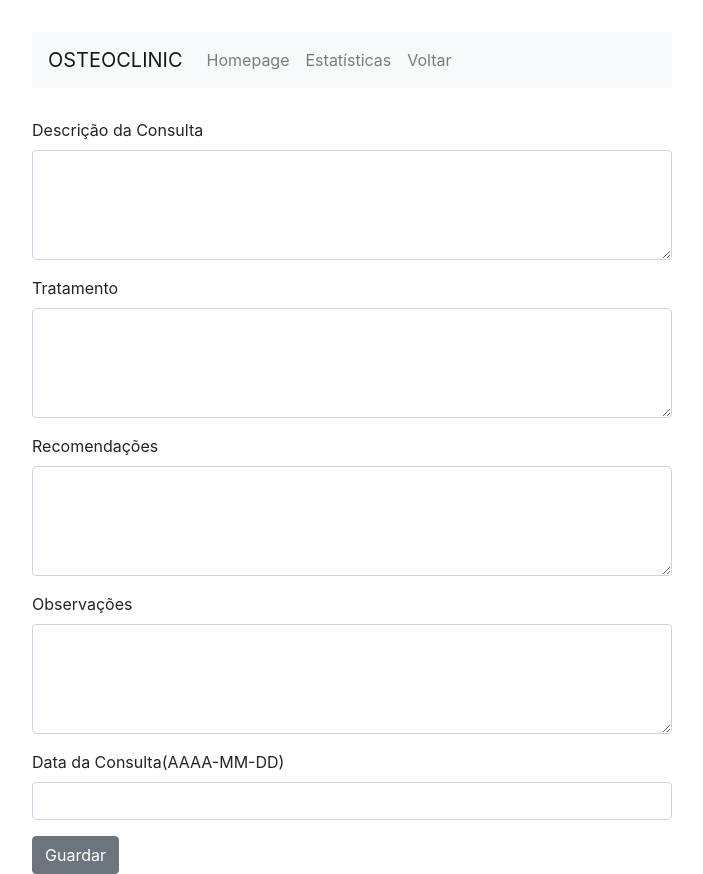
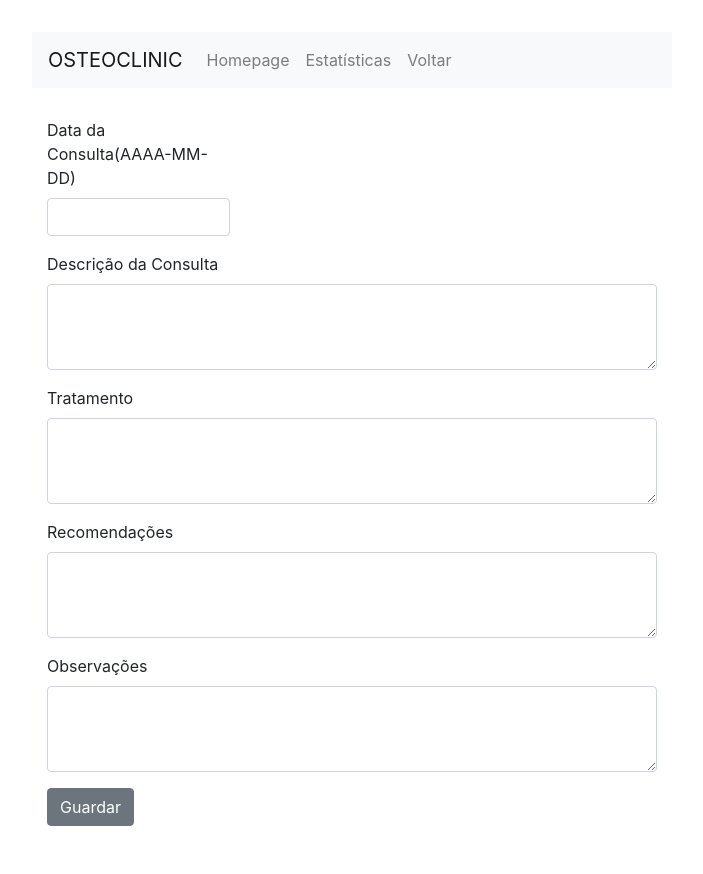
Before and after one commit to Project-Osteo/WebApp, a React (Create React App) app in the folder frontend/: page /novaConsulta/1 in a window 1280 px wide. Shown: the whole page, without its empty margins (288-991 px from the left). Built offline with nearby package versions, Linux system fonts and the light colour scheme.

Commit message:
form nova consulta

```diff
--- a/frontend/src/pages/NovaConsulta/index.js
+++ b/frontend/src/pages/NovaConsulta/index.js
@@ -2,7 +2,7 @@ import React, { useState } from 'react';
 import { Link, useParams, useHistory } from 'react-router-dom';
 import { FiHome, FiSettings, FiPower, FiArrowLeft } from 'react-icons/fi';
 import Navbar from 'react-bootstrap/Navbar';
-import { Form, Nav, Button } from 'react-bootstrap';
+import { Form, Nav, Button, Col, Row } from 'react-bootstrap';
 import axios from 'axios';
 
 import './styles.css';
@@ -22,7 +22,7 @@ export default function NovaConsulta (){
     const submitConsulta = async () => {
         let res = await axios.post(`http://localhost:3001/consultas/${id}`,
         { data_consulta: data, descricao_consulta: descricao, tratamento: tratamento, obs_consulta: obs, recomendacao: rec })
-            history.push(`/pacientes/${id}`);
+            /*history.push(`/pacientes/${id}`);*/
             console.log(res);
     }
 
@@ -106,34 +106,46 @@ export default function NovaConsulta (){
             </div>*/}
 
             <Form>
-            <Form.Group controlId="descricaoConsulta">
-                <Form.Label>Descrição da Consulta</Form.Label>
-                <Form.Control as="textarea" rows={4} type="text" value={descricao}
-                    onChange={(e) => setDescricao(e.target.value)} />
-            </Form.Group>
-            <Form.Group controlId="tratamento">
-                <Form.Label>Tratamento</Form.Label>
-                <Form.Control as="textarea" rows={4} type="text" value={tratamento}
-                   onChange={(e) => setTratamento(e.target.value)} />
-            </Form.Group>
-            <Form.Group controlId="recomendacoes">
-                <Form.Label>Recomendações</Form.Label>
-                <Form.Control as="textarea" rows={4} type="text" value={rec}
-                    onChange={(e) => setRec(e.target.value)} />
-            </Form.Group>
-            <Form.Group controlId="observacoes">
-                <Form.Label>Observações</Form.Label>
-                <Form.Control as="textarea" rows={4} type="text" value={obs}
-                    onChange={(e) => setObs(e.target.value)} />
-            </Form.Group>
             <Form.Group controlId="dataConsulta">
+                <Col sm="4">
                 <Form.Label>Data da Consulta(AAAA-MM-DD)</Form.Label>
                 <Form.Control type="text" value={data}
                     onChange={(e) => setData(e.target.value)} />
+                </Col>
             </Form.Group>
-            <Button variant="secondary" type="submit" onClick={submitConsulta}>
+            <Form.Group controlId="descricaoConsulta">
+                <Col sm="12">
+                <Form.Label>Descrição da Consulta</Form.Label>
+                <Form.Control as="textarea" rows={3} type="text" value={descricao}
+                    onChange={(e) => setDescricao(e.target.value)} />
+                </Col>
+            </Form.Group>
+            <Form.Group controlId="tratamento">
+                <Col sm="12">
+                <Form.Label>Tratamento</Form.Label>
+                <Form.Control as="textarea" rows={3} type="text" value={tratamento}
+                    onChange={(e) => setTratamento(e.target.value)} />
+                </Col>
+            </Form.Group>
+            <Form.Group controlId="recomendacoes">
+                <Col sm="12">
+                <Form.Label>Recomendações</Form.Label>
+                <Form.Control as="textarea" rows={3} type="text" value={rec}
+                    onChange={(e) => setRec(e.target.value)} />
+                </Col>
+            </Form.Group>
+            <Form.Group controlId="observacoes">
+                <Col sm="12">
+                <Form.Label>Observações</Form.Label>
+                <Form.Control as="textarea" rows={3} type="text" value={obs}
+                    onChange={(e) => setObs(e.target.value)} />
+                </Col>
+            </Form.Group>
+            <Col sm="2">
+            <Button variant="secondary" type="submit" onClick={submitConsulta} href={'/pacientes/' + id}>
                 Guardar
             </Button>
+            </Col>
             </Form>
         </div>
     );
--- a/frontend/src/pages/NovaConsulta/styles.css
+++ b/frontend/src/pages/NovaConsulta/styles.css
@@ -149,7 +149,15 @@ font-weight: bold;
     margin-left: 40%;
 }
 
-
+.myForm2 button {
+    padding: 1em;
+    border-radius: 0.5em;
+    background: #ccc;
+    border: #333;
+    font-weight: bold;
+    margin-left: 40%;
+    margin-top: 1.8em;
+}
 
 .myForm2 button:hover {
     color: #ccc;
```
